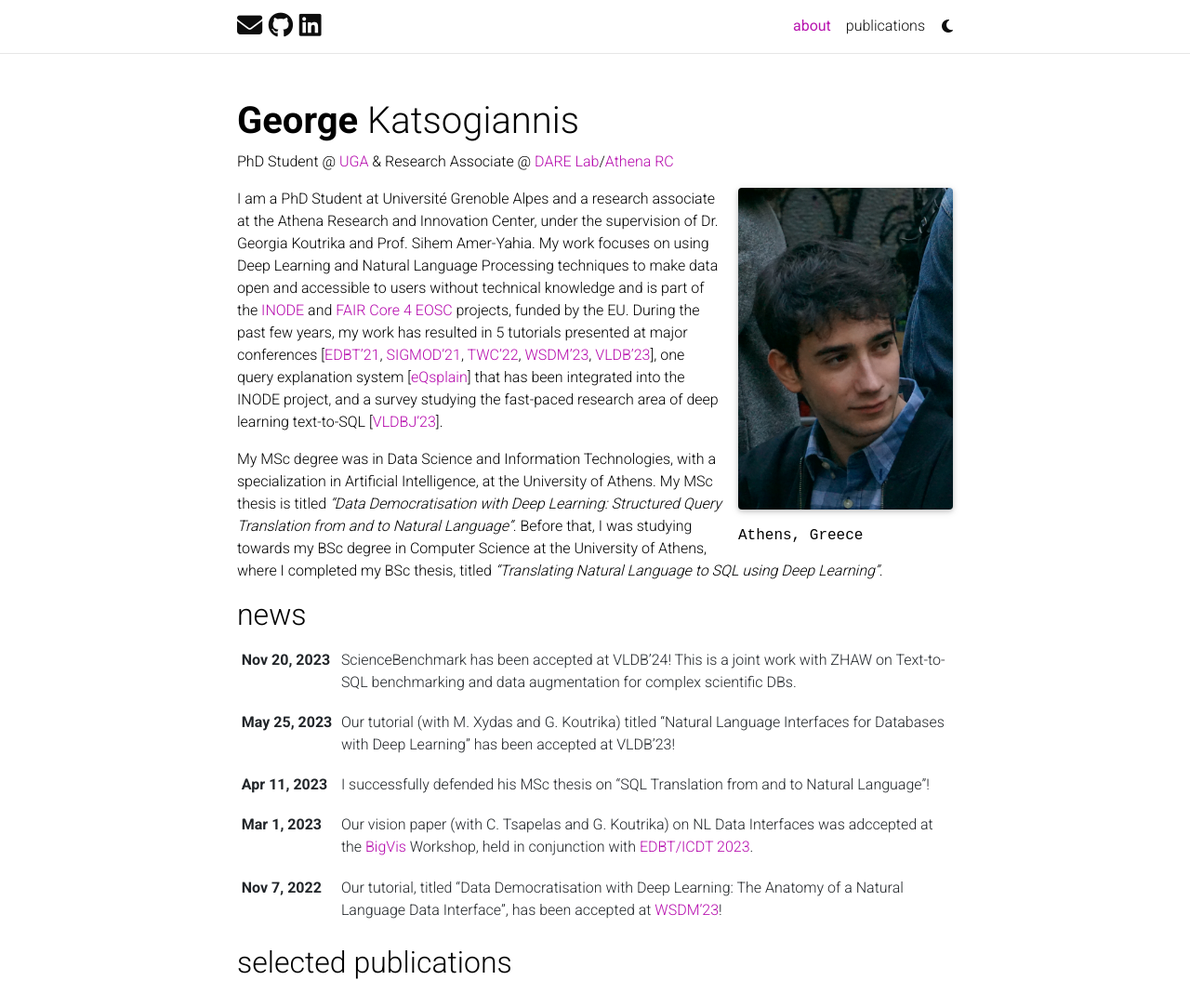
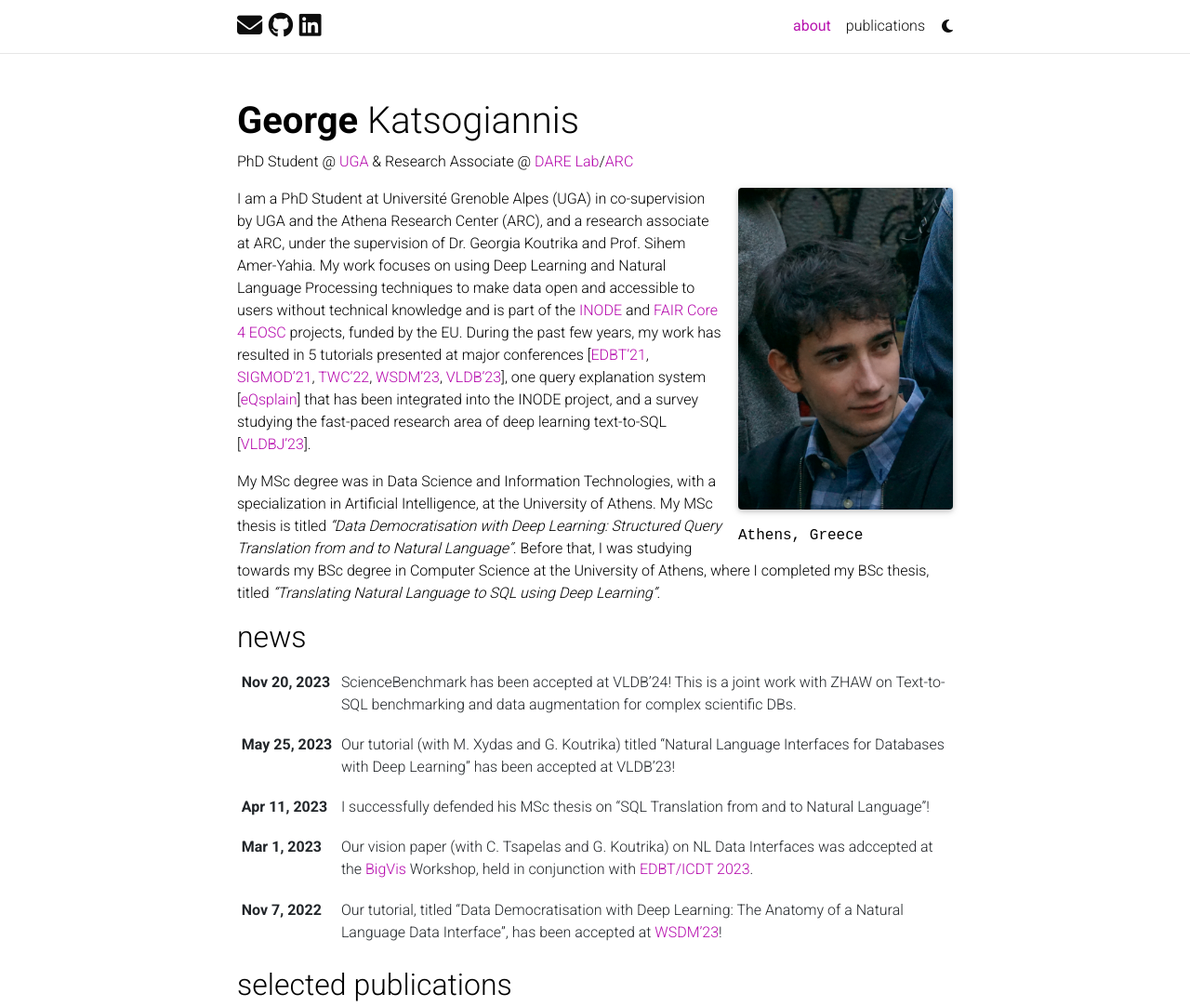
Before and after one commit to geokats/geokats.github.io, a Jekyll site: the page built from _pages/about.md, in a window 1280 px wide and 1281 px high, cut to the strip 0-1083 px from the top of the window. Shown: the whole strip at 93% size. Built offline with Jekyll 4.4.1, drawn with Linux system fonts in a browser that asks for light colours; full-size pictures stand in for the smaller copies a plugin makes; comment, search, counter and statistics services are not loaded; a style sheet for code colours, icons or effects is not loaded.

Commit message:
Update about.md

```diff
--- a/_pages/about.md
+++ b/_pages/about.md
@@ -4,7 +4,7 @@ title: about
 permalink: /
 subtitle: >
   PhD Student @ <a href="https://www.univ-grenoble-alpes.fr/english/">UGA</a>
-  & Research Associate @ <a href="https://darelab.imsi.athenarc.gr">DARE Lab</a>/<a href="https://www.athenarc.gr/en">Athena RC</a>
+  & Research Associate @ <a href="https://darelab.imsi.athenarc.gr">DARE Lab</a>/<a href="https://www.athenarc.gr/en">ARC</a>
 
 profile:
   align: right
@@ -18,7 +18,7 @@ selected_papers: true # includes a list of papers marked as "selected={true}"
 social: false  # includes social icons at the bottom of the page
 ---
 
-I am a PhD Student at Université Grenoble Alpes and a research associate at the Athena Research and Innovation Center, under the supervision of Dr. Georgia Koutrika and Prof. Sihem Amer-Yahia.
+I am a PhD Student at Université Grenoble Alpes (UGA) in co-supervision by UGA and the Athena Research Center (ARC), and a research associate at ARC, under the supervision of Dr. Georgia Koutrika and Prof. Sihem Amer-Yahia.
 My work focuses on using Deep Learning and Natural Language Processing techniques to make data open and accessible to users without technical knowledge and is part of the <a href="http://www.inode-project.eu/">INODE</a> and <a href="http://www.faircore4eosc.eu/">FAIR Core 4 EOSC</a> projects, funded by the EU.
 During the past few years, my work has resulted in 5 tutorials presented at major conferences [<a href="https://darelab.imsi.athenarc.gr/tutorials/text2sql_edbt21/">EDBT'21</a>, <a href="https://darelab.imsi.athenarc.gr/tutorials/text2sql_sigmod21/">SIGMOD'21</a>, <a href="https://darelab.imsi.athenarc.gr/tutorials/text2sql_twc22/">TWC'22</a>, <a href="https://darelab.imsi.athenarc.gr/tutorials/datadem_wsdm23/">WSDM'23</a>, <a href="/tutorials/nlidbs_vldb23/">VLDB'23</a>], one query explanation system [<a href="https://darelab.imsi.athenarc.gr/systems/eqsplain/">eQsplain</a>] that has been integrated into the INODE project, and a survey studying the fast-paced research area of deep learning text-to-SQL [<a href="https://doi.org/10.1007/s00778-022-00776-8">VLDBJ'23</a>].
 
```
